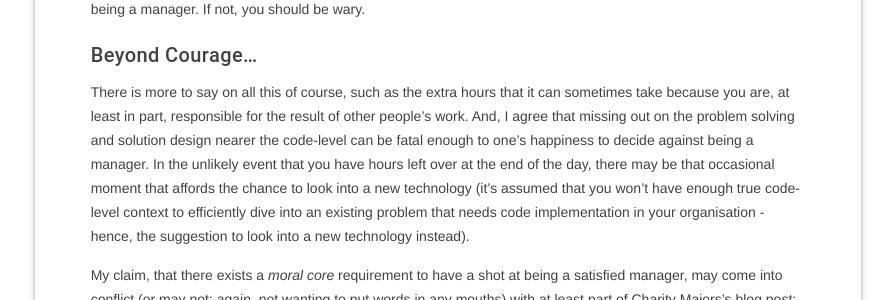
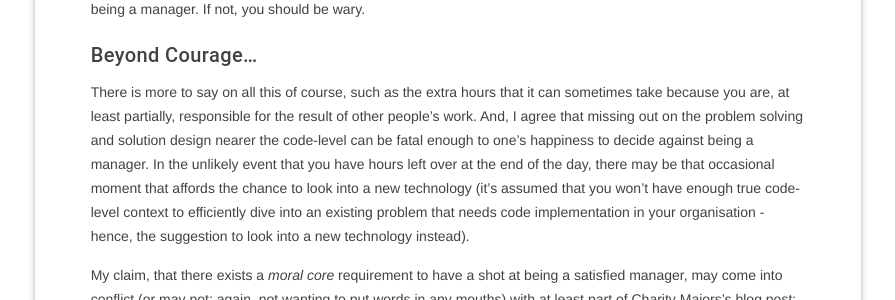
Before and after one commit to theirishpenguin/theirishpenguin.github.io, a Jekyll site: the page built from _posts/2021-01-25-moral-code-actual-code-and-becoming-management-ought-you.markdown, in a window 1280 px wide and 900 px high, scrolled down 1378 px. Shown: the part 176-476 px from the top of the window, without its empty margins (192-1087 px from the left). Built offline with Jekyll 4.4.1, drawn with Linux system fonts in a browser that asks for light colours; nearby versions of some CDN libraries; comment, search, counter and statistics services are not loaded; some of the changed text lies outside the part shown.

Commit message:
ought-to-be-a-manager-prerelease-2 more x4

```diff
--- a/_posts/2021-01-25-moral-code-actual-code-and-becoming-management-ought-you.markdown
+++ b/_posts/2021-01-25-moral-code-actual-code-and-becoming-management-ought-you.markdown
@@ -70,7 +70,7 @@ satisfaction and worth from being a manager. If not, you should be wary.
 
 ##### Beyond Courage...
 There is more to say on all this of course, such as the extra hours that it can
-sometimes take because you are, at least in part, responsible for the
+sometimes take because you are, at least partially, responsible for the
 result of other people's work. And, I agree that missing out on the
 problem solving and solution design nearer the code-level can be fatal
 enough to one's happiness to decide against being a manager. In the
--- a/public/2021/01/25/2021-01-25-moral-code-actual-code-and-becoming-management-ought-you.html
+++ b/public/2021/01/25/2021-01-25-moral-code-actual-code-and-becoming-management-ought-you.html
@@ -185,7 +185,7 @@ satisfaction and worth from being a manager. If not, you should be wary.</p>
 
 <h5 id="beyond-courage">Beyond Courage…</h5>
 <p>There is more to say on all this of course, such as the extra hours that it can
-sometimes take because you are, at least in part, responsible for the
+sometimes take because you are, at least partially, responsible for the
 result of other people’s work. And, I agree that missing out on the
 problem solving and solution design nearer the code-level can be fatal
 enough to one’s happiness to decide against being a manager. In the
```
Also changed, not shown: other parts of _posts/2021-01-25-moral-code-actual-code-and-becoming-management-ought-you.markdown (+2 -2 lines), other parts of public/2021/01/25/2021-01-25-moral-code-actual-code-and-becoming-management-ought-you.html (+2 -2 lines), public/feed.xml (+5 -5 lines).
